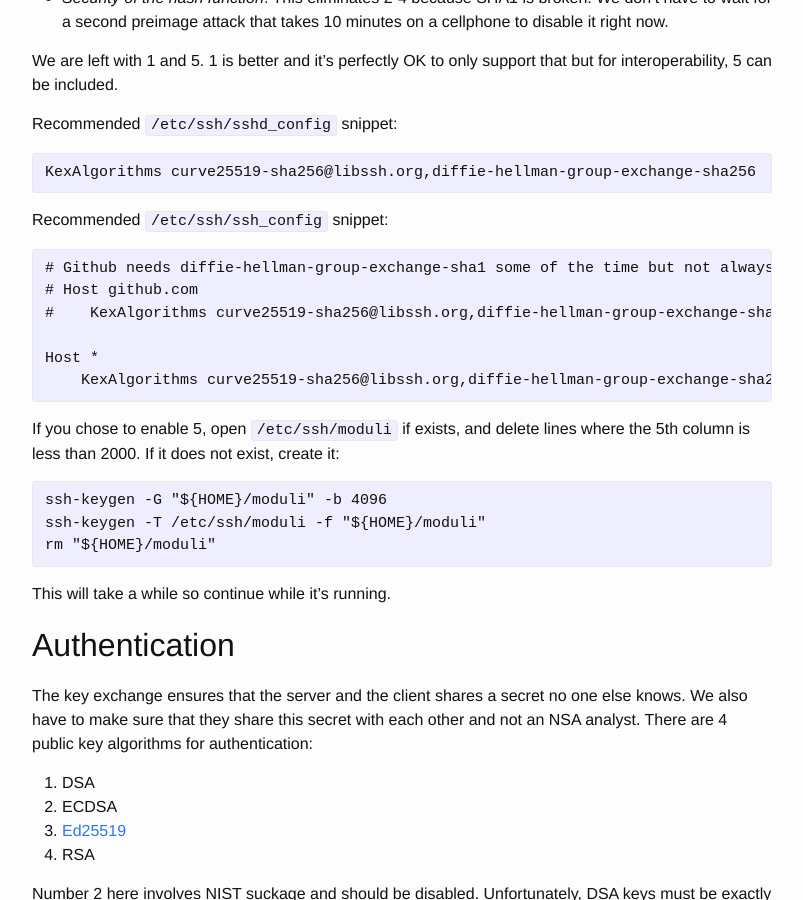
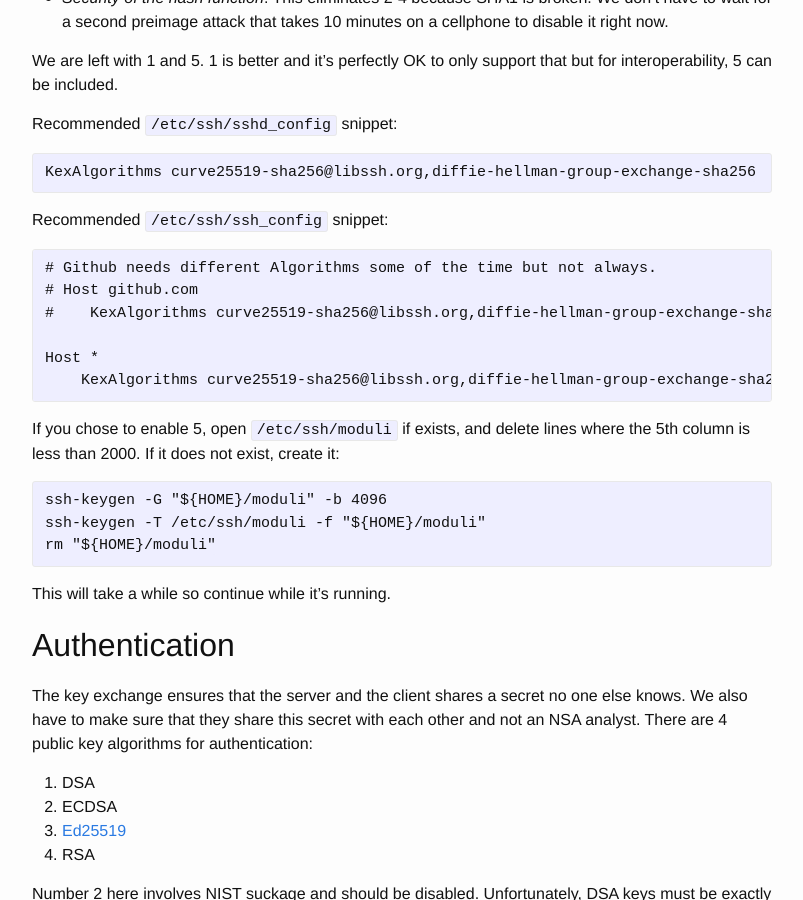
Before and after one commit to stribika/stribika.github.io, a Jekyll site: the page built from _posts/2015-01-04-secure-secure-shell.md, in a window 1280 px wide and 900 px high, scrolled down 1816 px. Shown: the whole window, without its empty margins (238-1041 px from the left). Built offline with Jekyll 4.4.1, drawn with Linux system fonts in a browser that asks for light colours.

Commit message:
Update github KexAlgorithms
For me that KexAlgorithms list did not work with github. I need `diffie-hellman-group1-sha1` or `diffie-hellman-group14-sha1` for github to allow ssh connect.

```diff
--- a/_posts/2015-01-04-secure-secure-shell.md
+++ b/_posts/2015-01-04-secure-secure-shell.md
@@ -90,9 +90,9 @@
 
 Recommended `/etc/ssh/ssh_config` snippet:
 
-<pre><code># Github needs diffie-hellman-group-exchange-sha1 some of the time but not always.
+<pre><code># Github needs different Algorithms some of the time but not always.
 #Host github.com
-#    KexAlgorithms curve25519-sha256@libssh.org,diffie-hellman-group-exchange-sha256,diffie-hellman-group-exchange-sha1
+#    KexAlgorithms curve25519-sha256@libssh.org,diffie-hellman-group-exchange-sha256,diffie-hellman-group-exchange-sha1,diffie-hellman-group1-sha1
 
 Host *
     KexAlgorithms curve25519-sha256@libssh.org,diffie-hellman-group-exchange-sha256</code></pre>
```
